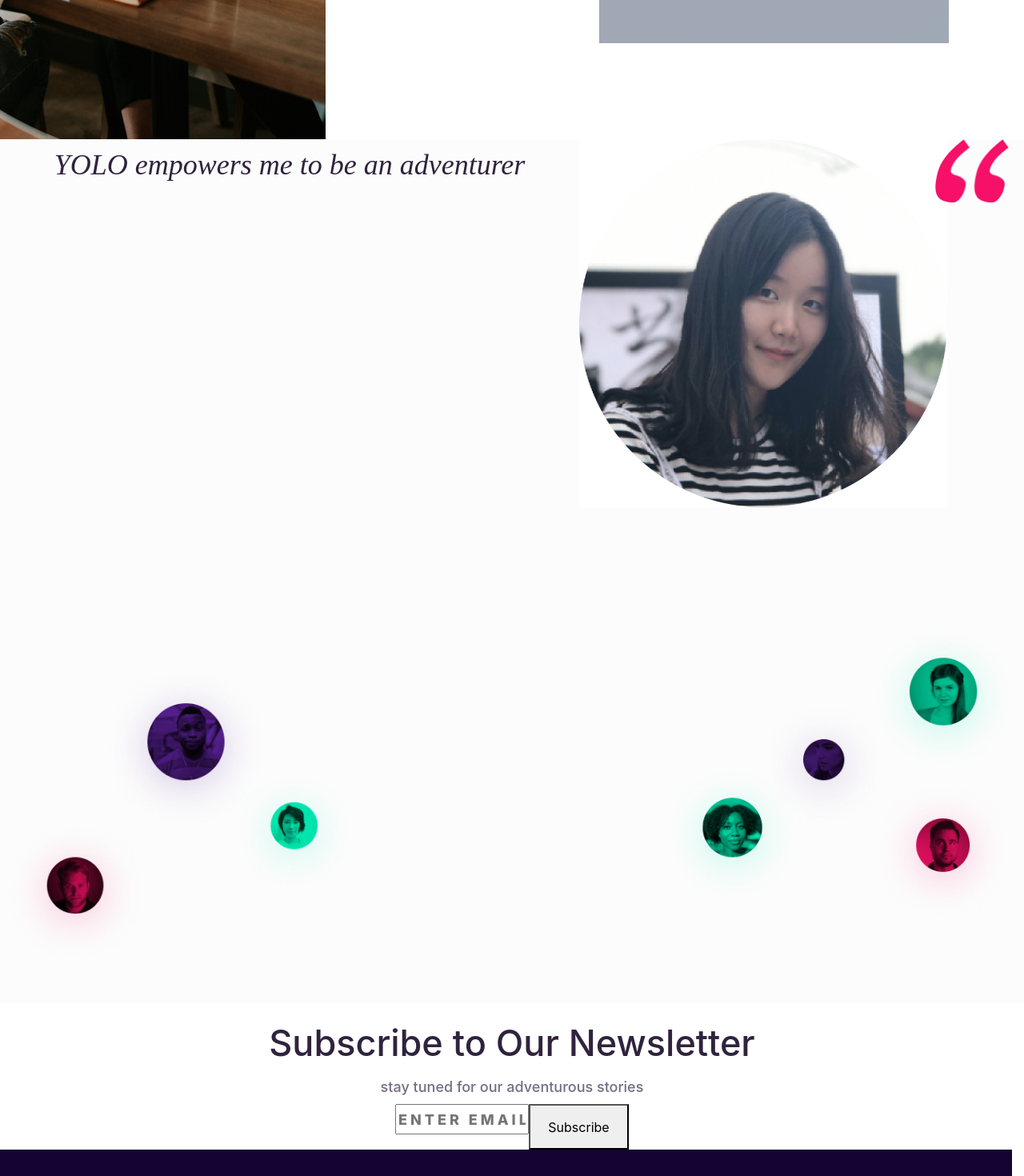
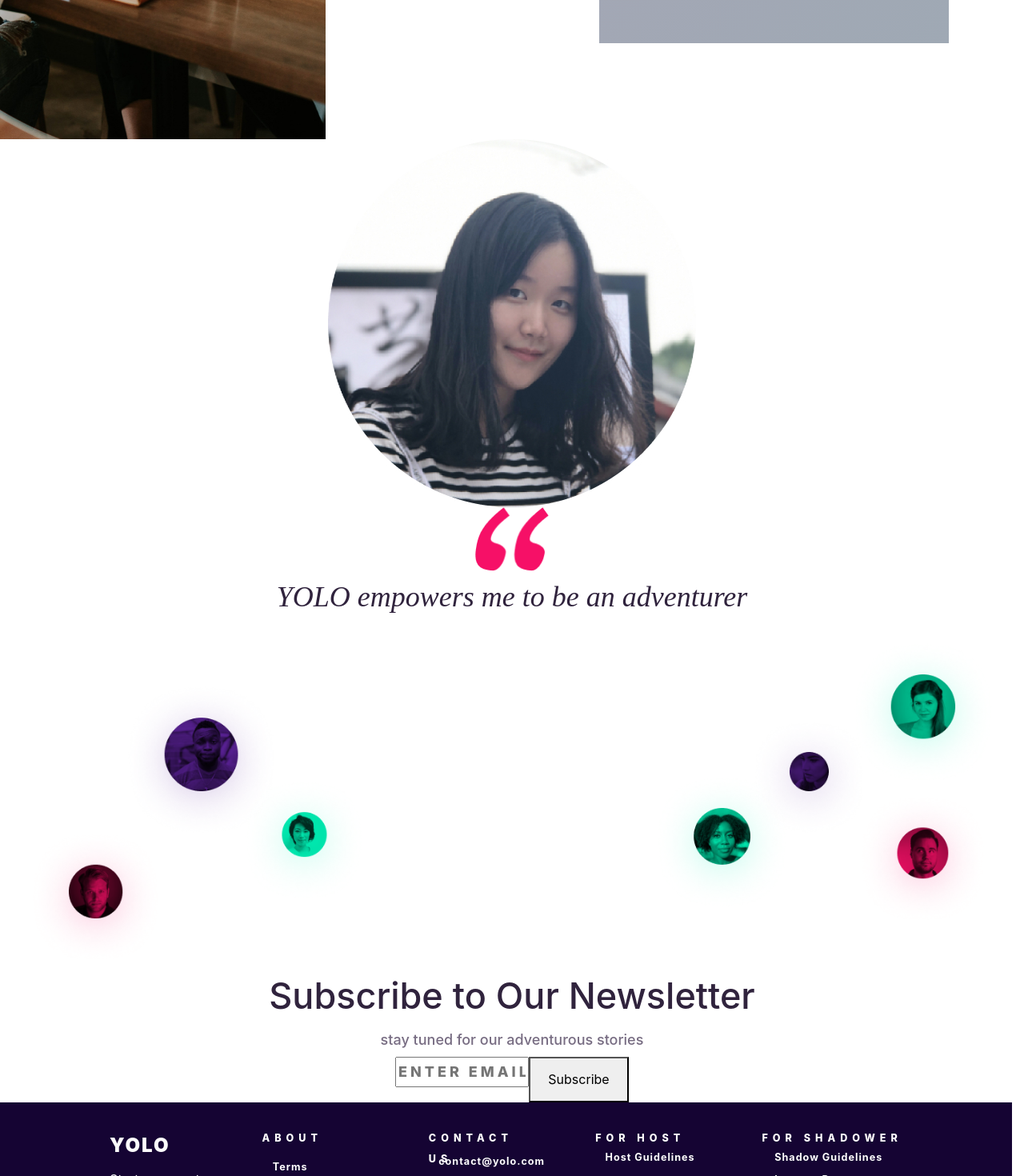
Before and after one commit to yoloventure/frontend, a React (Create React App) app: page / in a window 1280 px wide. Shown: the part 2092-3562 px from the top of the page at 80% size. Built offline with nearby package versions, Linux system fonts and the light colour scheme.

Commit message:
experience page mostly complete

```diff
--- a/src/hostExperience/hostExperience.css
+++ b/src/hostExperience/hostExperience.css
@@ -157,13 +157,13 @@
     height: 606px;
     /* left: -2px;
     top: 931px; */
-    background: linear-gradient(138.53deg, rgba(117, 101, 160, 0.25) 2.82%, rgba(82, 119, 155, 0.25) 95.45%), linear-gradient(0deg, rgba(36, 41, 52, 0.3), rgba(36, 41, 52, 0.3)), rgba(255, 255, 255, 0.1);
+    background: linear-gradient( 138.53deg, rgba(117, 101, 160, 0.25) 2.82%, rgba(82, 119, 155, 0.25) 95.45%), linear-gradient(0deg, rgba(36, 41, 52, 0.3), rgba(36, 41, 52, 0.3)), rgba(255, 255, 255, 0.1);
     background-blend-mode: normal, normal, overlay;
     backdrop-filter: blur(30px);
 }
 
 .insider {
-    background: linear-gradient(138.53deg, rgba(117, 101, 160, 0.25) 2.82%, rgba(82, 119, 155, 0.25) 95.45%), linear-gradient(0deg, rgba(36, 41, 52, 0.3), rgba(36, 41, 52, 0.3)), rgba(255, 255, 255, 0.1);
+    background: linear-gradient( 138.53deg, rgba(117, 101, 160, 0.25) 2.82%, rgba(82, 119, 155, 0.25) 95.45%), linear-gradient(0deg, rgba(36, 41, 52, 0.3), rgba(36, 41, 52, 0.3)), rgba(255, 255, 255, 0.1);
     background-blend-mode: normal, normal, overlay;
     backdrop-filter: blur(30px);
 }
@@ -227,7 +227,7 @@
     display: flex;
     align-items: center;
     /* Colors/Secondary_300 */
-    color: #30124E;
+    color: #30124e;
 }
 
 .howTo {
@@ -244,7 +244,7 @@
     font-size: 45px;
     line-height: 67px;
     /* TextColors/Headers */
-    color: #30233D;
+    color: #30233d;
 }
 
 .applyNow-2 {
@@ -254,7 +254,7 @@
     /* left: 801px;
     top: 1707px; */
     /* Colors/Secondary_100 */
-    background: #5E239D;
+    background: #5e239d;
     border-radius: 36px;
 }
 
@@ -265,7 +265,7 @@
     /* left: 1034px;
     top: 1707px; */
     /* Colors/Secondary_100 */
-    border: 1px solid #5E239D;
+    border: 1px solid #5e239d;
     box-sizing: border-box;
     border-radius: 36px;
 }
@@ -309,7 +309,7 @@ top: 1856px; */
     font-size: 144px;
     line-height: 216px;
     /* Colors/LightGrey */
-    color: #F4F4ED;
+    color: #f4f4ed;
     opacity: 0.25;
 }
 
@@ -327,7 +327,7 @@ top: 1856px; */
     font-size: 144px;
     line-height: 216px;
     /* Colors/LightGrey */
-    color: #F4F4ED;
+    color: #f4f4ed;
     opacity: 0.25;
 }
 
@@ -338,7 +338,7 @@ top: 1856px; */
     /* left: 345px;
     top: 1789px; */
     /* Yellow */
-    background: #F2C94C;
+    background: #f2c94c;
     mix-blend-mode: normal;
 }
 
@@ -348,7 +348,7 @@ top: 1856px; */
     height: 504px;
     /* left: 450px;
     top: 1796px; */
-    background: #F2C94C;
+    background: #f2c94c;
     mix-blend-mode: normal;
     font-family: Noticia Text;
     font-style: italic;
@@ -358,7 +358,7 @@ top: 1856px; */
     display: flex;
     align-items: center;
     /* Colors/Secondary_300 */
-    color: #30124E;
+    color: #30124e;
 }
 
 .fig20 {
@@ -367,7 +367,7 @@ top: 1856px; */
     height: 618px;
     /* left: 763px;
     top: 1854px; */
-    background: linear-gradient(137.97deg, rgba(117, 101, 160, 0.25) 2.82%, rgba(82, 119, 155, 0.25) 95.45%), linear-gradient(0deg, rgba(36, 41, 52, 0.3), rgba(36, 41, 52, 0.3)), rgba(255, 255, 255, 0.1);
+    background: linear-gradient( 137.97deg, rgba(117, 101, 160, 0.25) 2.82%, rgba(82, 119, 155, 0.25) 95.45%), linear-gradient(0deg, rgba(36, 41, 52, 0.3), rgba(36, 41, 52, 0.3)), rgba(255, 255, 255, 0.1);
     background-blend-mode: overlay, normal, normal, overlay;
     backdrop-filter: blur(30px);
 }
@@ -379,7 +379,7 @@ top: 1856px; */
     /* left: 0px;
     top: 2800px; */
     /* Colors/White */
-    background: #FCFCFC;
+    background: #fcfcfc;
 }
 
 .kaixinn {
@@ -389,9 +389,9 @@ top: 1856px; */
     /* left: 490px; */
 }
 
-aside {
+.aside {
     /* position: relative; */
-    width: 754px;
+    width: 50%;
     height: 64px;
     /* left: 450px;
     top: 600px; */
@@ -404,7 +404,7 @@ aside {
     /* identical to box height */
     text-align: center;
     /* TextColors/Headers */
-    color: #30233D;
+    color: #30233d;
 }
 
 .openQuote {
@@ -430,7 +430,7 @@ aside {
     /* identical to box height */
     text-align: center;
     /* TextColors/Headers */
-    color: #30233D;
+    color: #30233d;
 }
 
 .subscriber h6 {
@@ -448,7 +448,7 @@ aside {
     /* identical to box height */
     text-align: center;
     /* TextColors/Maintext */
-    color: #776C82;
+    color: #776c82;
 }
 
 .subscriber input {
@@ -468,7 +468,7 @@ aside {
     letter-spacing: 4px;
     text-transform: uppercase;
     /* TextColors/Grey */
-    color: #9B94A3;
+    color: #9b94a3;
 }
 
 .subscriber button {
@@ -491,7 +491,7 @@ aside {
     letter-spacing: 6px;
     text-transform: uppercase;
     /* Colors/Primary */
-    color: #F61067;
+    color: #f61067;
 }
 
 .footerpages {
--- a/src/hostExperience/hostExperience.js
+++ b/src/hostExperience/hostExperience.js
@@ -128,19 +128,21 @@ class hostExperience extends React.Component {
           </div>
         </div>
         {/* Third part */}
-        <div className="row">
-          <figure className="fig30 align-self-center row">
-            <aside className="">YOLO empowers me to be an adventurer </aside>
-            <div className="row justify-content-end">
-              <img className="kaixinn" src={kaixin} alt="" />
+        <div className="d-flex flex-column">
+          <div className="d-flex justify-content-center">
+            <img className="kaixinn" src={kaixin} alt="" />
+          </div>
+          <div className="d-flex flex-column">
+            <div className="d-flex justify-content-center">
+              <img className="openQuote " src={quotes} alt="" />
             </div>
-            <img
-              className="col order-1 faces align-self-center"
-              src={faces}
-              alt=""
-            />
-            <img className="openQuote" src={quotes} alt="" />
-          </figure>
+            <div className="d-flex justify-content-center ">
+              <p className="aside ">YOLO empowers me to be an adventurer </p>
+            </div>
+          </div>
+          <div>
+            <img className="col faces align-self-center" src={faces} alt="" />
+          </div>
         </div>
 
         <div className="container-fluid subscriber">
```
